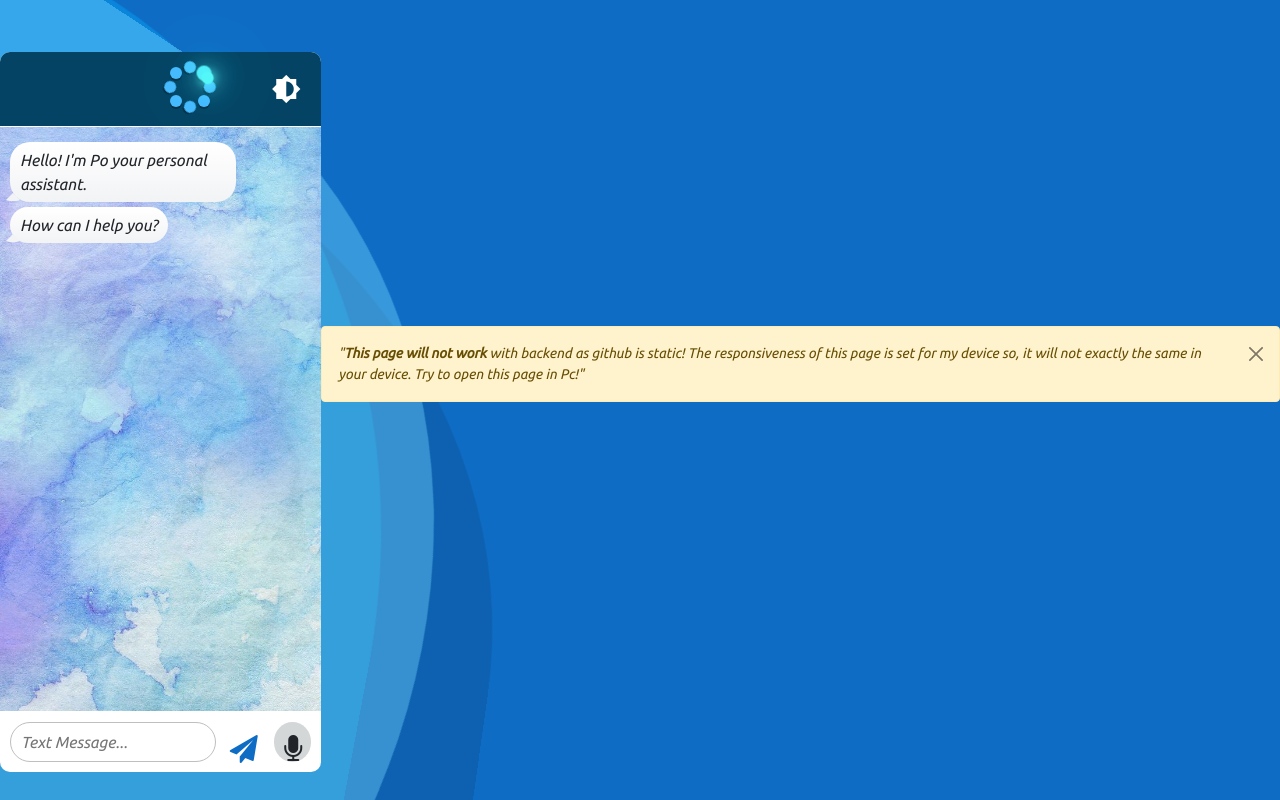
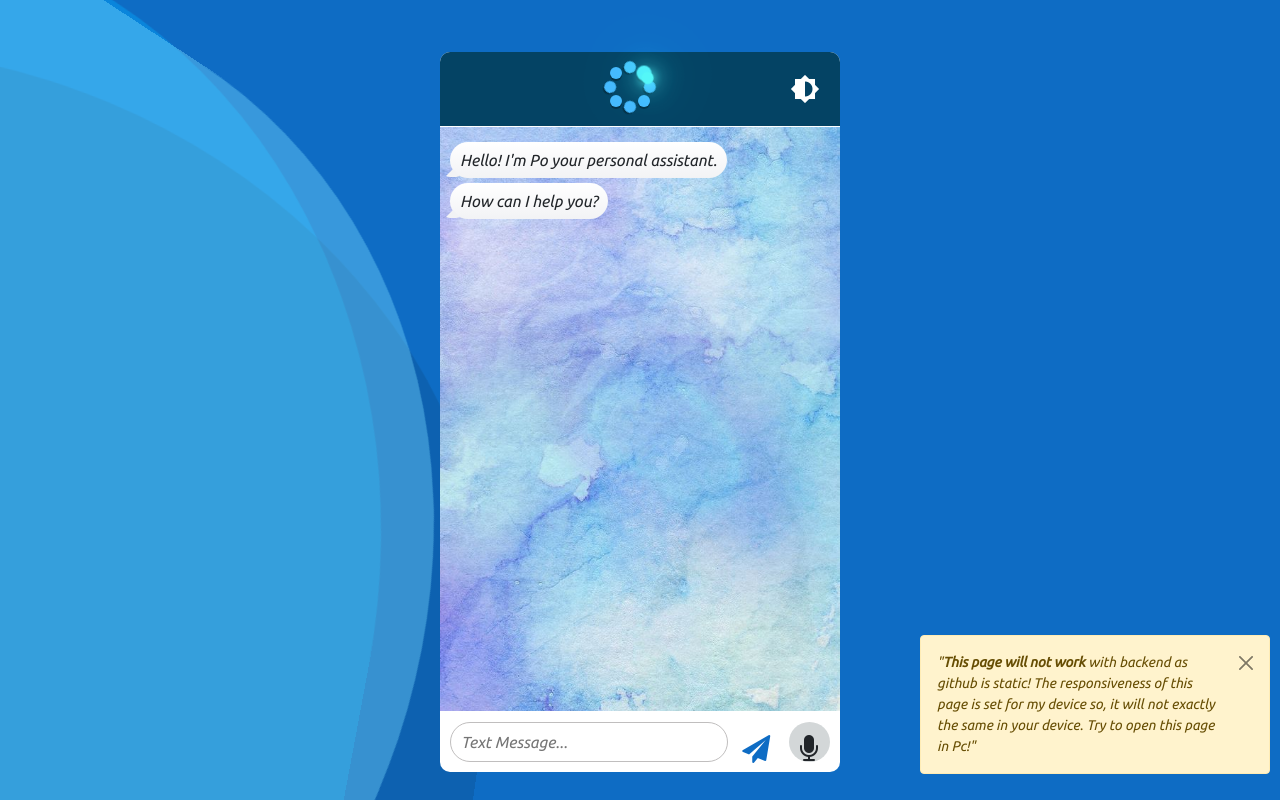
Before and after one commit to Abhinav1923/ChatBot, a Flask app: page / in a window 1280 px wide. Run offline with Flask 2, Linux system fonts and the light colour scheme; some libraries are stand-ins or nearby versions.

Commit message:
Update index.css

```diff
--- a/static/index.css
+++ b/static/index.css
@@ -219,6 +219,13 @@
   left: -5px;
 }
 
+.alert {
+  position: absolute;
+  bottom: 10px;
+  right: 10px;
+  max-width: 350px;
+}
+
 @media (max-width: 768px) {
   #chatbox {
     transform: translateY(5px);
```
